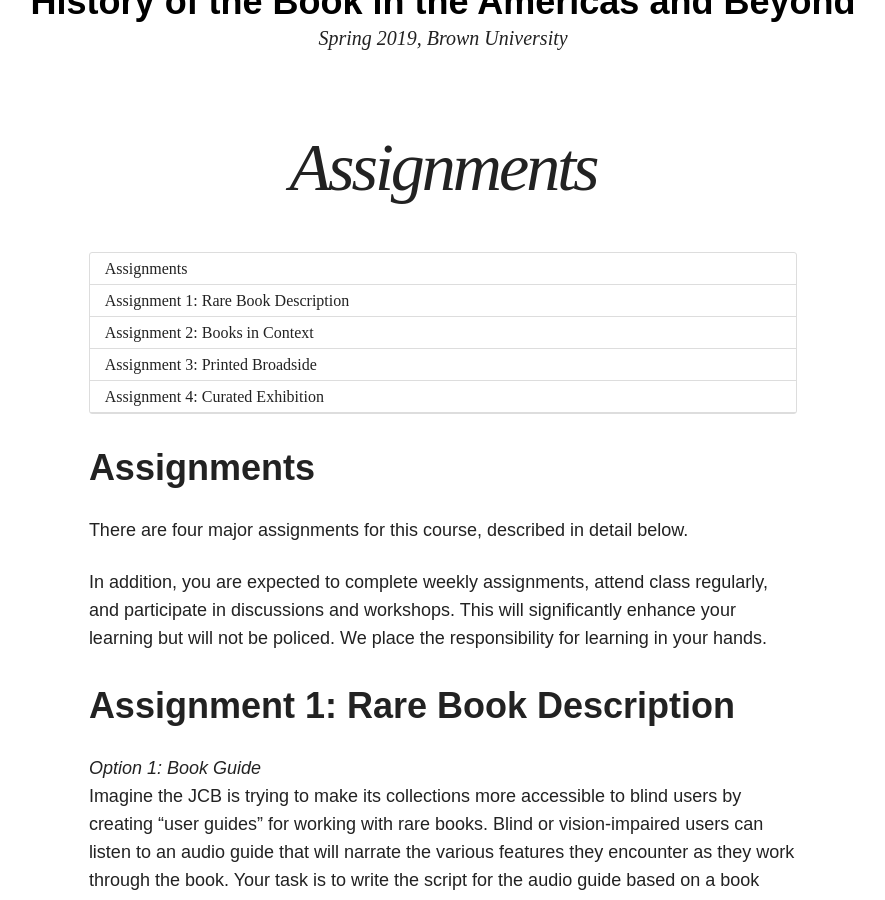
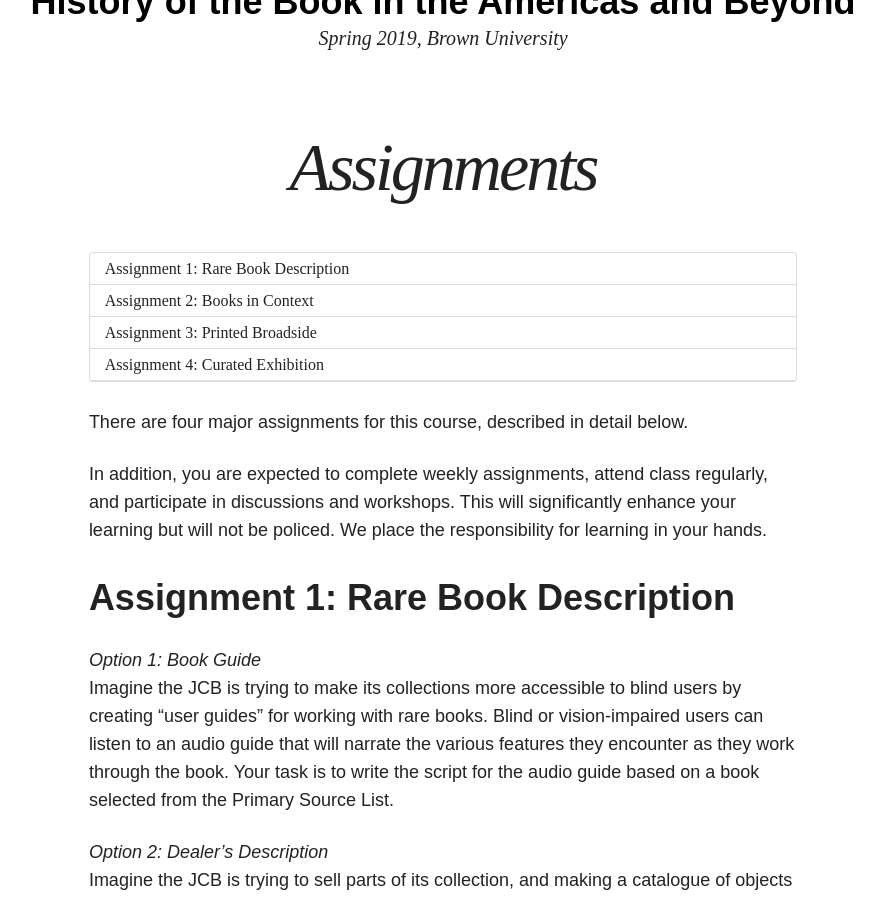
Before and after one commit to halperta/2019-bookhistory, a Jekyll site: the page built from assignments/index.md, in a window 1280 px wide and 900 px high, scrolled down 345 px. Shown: the whole window, without its empty margins (197-1082 px from the left). Built offline with Jekyll 4.4.1, drawn with Linux system fonts in a browser that asks for light colours; nearby versions of some CDN libraries.

Commit message:
more toc

```diff
--- a/assignments/index.md
+++ b/assignments/index.md
@@ -7,7 +7,6 @@
 * TOC
 {:toc}
 
-# Assignments
 
 There are four major assignments for this course, described in detail below.
 
```
